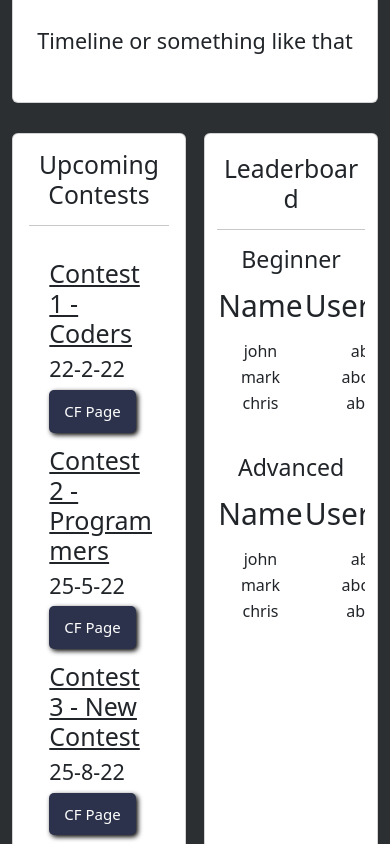
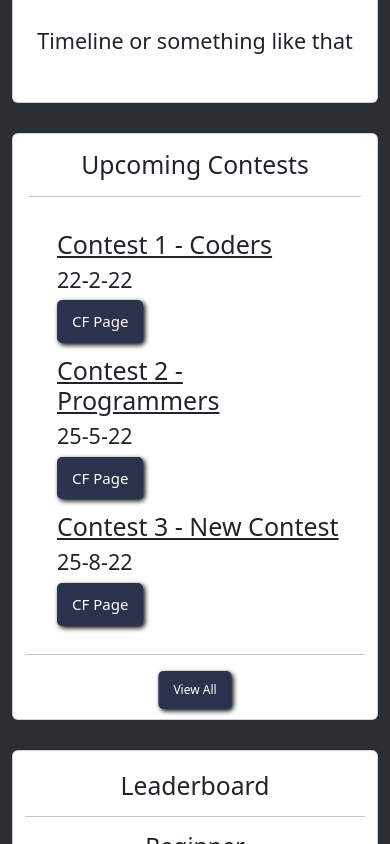
Before and after one commit to DaemonLab/Binary-Brains, a React (Create React App) app in the folder frontend/: page / in a window 390 px wide. Shown: the part 680-1524 px from the top of the page. Built offline with nearby package versions, Linux system fonts and the light colour scheme; no server answers.

Commit message:
RegisterButton, leaderboard&contests responsive

```diff
--- a/frontend/src/Components/Rankings.js
+++ b/frontend/src/Components/Rankings.js
@@ -21,7 +21,8 @@ function Rankings() {
 
   return (
 
-    <div className='container contestcont'>
+    // <div className='container contestcont'>
+    <div className='container gridContainer'>
       <div className="card contestcard" >
         <div className="card-body">
           <h2 className="card-title">Upcoming Contests</h2>
@@ -49,6 +50,7 @@ function Rankings() {
         </div>
         <Link to="contests"><button className='btnmore' >View All</button></Link>
       </div>
+
       <div className="card contestcard-2 col-sm-12" >
       <div className="container ">
       <h2 className="card-title contesttitle-2">Leaderboard</h2>
--- a/frontend/src/Components/Style.css
+++ b/frontend/src/Components/Style.css
@@ -126,11 +126,11 @@ table{
 }
 
 .contestcard{
-    max-width: 48%;
+    /* max-width: 48%;        */
 }
 
 .contestcard-2{
-    max-width: 48%;
+    /* max-width: 48%;      */
     margin-left: 5%;
 }
 
--- a/frontend/src/Components/Style2.css
+++ b/frontend/src/Components/Style2.css
@@ -204,7 +204,19 @@ input{
   padding-top: 30px;
   margin: 30px;
 }
-
+.gridContainer{
+  display: grid;
+  grid-template-columns: 50%, 50%;
+  grid-template-areas:
+  "cont cont2";
+}
+.contestcard{
+  grid-area: cont;
+}
+.contestcard-2{
+  grid-area: cont2;
+  width: 100%;
+}
 ::placeholder{
   color:black;
   opacity:.9;
@@ -248,6 +260,12 @@ input{
   .btnx{
     font-size: 20px;
     margin-bottom: 5%;
+  }
+}
+
+@media (max-width: 500px) {
+  .btnx{
+    font-size: 13px;
   }
 }
 @media (min-width: 576px) {
@@ -302,6 +320,16 @@ input{
     /* margin-left: 0; */
     font-size: 1rem;
   }
+  .contestcard-2 {
+    margin-left: 0;
+  }
+  .gridContainer{
+    /* display: grid; */
+    grid-template-columns: 100%;
+    grid-template-areas:
+    "cont"
+    "cont2";
+  }
 }
 
 @media (max-width: 576px) {
```
